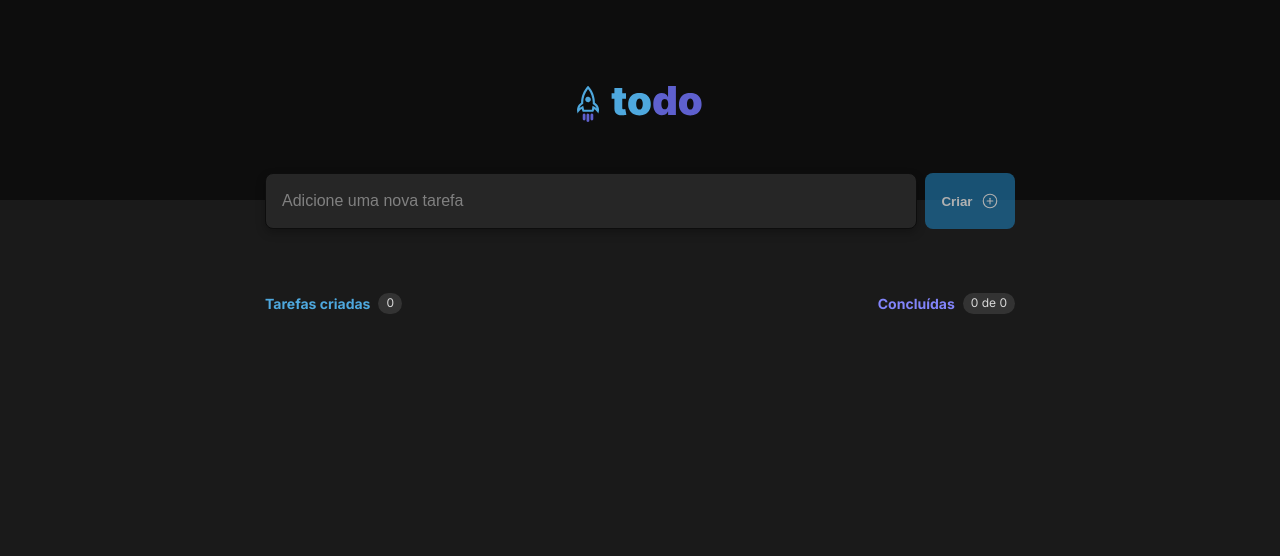
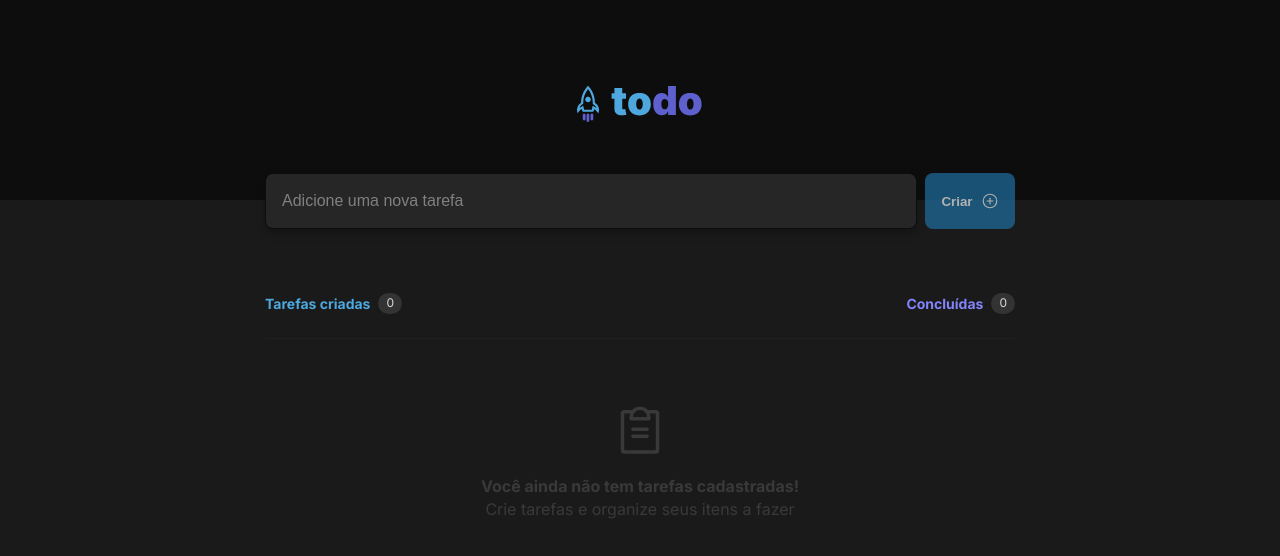
Before and after one commit to RenanLuca/To-Do-List, a React (Vite) app: page / in a window 1280 px wide. Shown: the top 556 px of the page. Built offline with nearby package versions, Linux system fonts and the light colour scheme.

Commit message:
css tasks verifications

```diff
--- a/src/App.tsx
+++ b/src/App.tsx
@@ -9,7 +9,6 @@ export function App() {
 
 const [newTaskText, setNewTaskText] = useState('')
 const [tasks, setTasks] = useState <string[]>([])
-
 
 function handleCreateNewTask() {
   setTasks([...tasks, newTaskText])
--- a/src/components/Task.module.css
+++ b/src/components/Task.module.css
@@ -95,3 +95,7 @@
 .doneTask span {
     color: var(--gray-300);
 }
+
+.radioButton:has(> input:checked) {
+    cursor: not-allowed;
+}
--- a/src/components/Task.tsx
+++ b/src/components/Task.tsx
@@ -22,6 +22,7 @@ export function Task({content, onDeleteTask, onHandleDoneTask, onCheckDoneTask}:
         setDoneTask(true);
         const doneTaskContent: string = event.target.value
         onHandleDoneTask(doneTaskContent);
+        event.target.disabled = true
     }
     return (
         <div className={`${styles.taskWrapper} ${doneTask ? styles.doneTask : ''}`}>
--- a/src/components/TaskList.module.css
+++ b/src/components/TaskList.module.css
@@ -47,3 +47,21 @@
     font-size: 0.875rem;
     line-height: 1;
 }
+
+.emptyTasks {
+    color: var(--gray-300);
+    display: flex;
+    flex-direction: column;
+    align-items: center;
+    justify-content: center;
+    opacity: 0.3;
+    padding-top: 4rem;
+    border-top: 1px solid var(--gray-400);
+}
+
+.disabled {
+    display: none;
+}
+.emptyTasks svg {
+    margin-bottom: 1rem ;
+}
--- a/src/components/TaskList.tsx
+++ b/src/components/TaskList.tsx
@@ -1,6 +1,7 @@
 import { useState } from 'react';
 import { Task } from './Task'
 import styles from './TaskList.module.css'
+import { ClipboardText } from 'phosphor-react';
 
 interface TaskListProps {
     tasks: string[];
@@ -8,7 +9,6 @@ interface TaskListProps {
 }
 export function TaskList({tasks, onDeleteTask}:TaskListProps) {
     const [doneTasks, setDoneTasks] = useState<string[]>([])
-
     function checkDoneTask(doneTaskToDelete: string) {
         const doneTasksWithoutDeletedOnde = doneTasks.filter(task =>{
             return task != doneTaskToDelete
@@ -20,7 +20,6 @@ export function TaskList({tasks, onDeleteTask}:TaskListProps) {
     function handleDoneTask(doneTaskContent: string) {
         setDoneTasks([...doneTasks, doneTaskContent])
     }
-
     return(
         <div className={styles.taskList}>
             <header className={styles.headerTaskList}>
@@ -30,9 +29,16 @@ export function TaskList({tasks, onDeleteTask}:TaskListProps) {
                 </div>
                 <div className={styles.completedTasks}>
                     <h2>Concluídas</h2>
-                    <span>{doneTasks.length} de {tasks.length}</span>
+                    <span>
+                        {tasks.length ? `${doneTasks.length} de ${tasks.length}` : tasks.length }
+                    </span>
                 </div>
             </header>
+            <section className={tasks.length ? styles.disabled : styles.emptyTasks }>
+                <ClipboardText size={56} />
+                <b>Você ainda não tem tarefas cadastradas!</b>
+                <span>Crie tarefas e organize seus itens a fazer</span>
+            </section>
             <main className={styles.taskListed}>
                 {tasks.map( task => {
                     return (<Task
```
